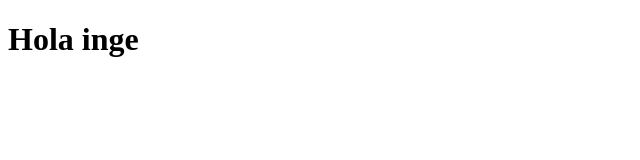
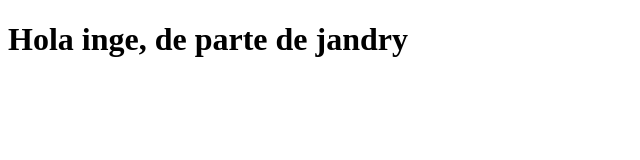
Before and after one commit to stalin9116/terceronocturna, a plain HTML site: page jandry.html in a window 1280 px wide. Shown: the whole page, without its empty margins (0-640 px from the left). Drawn offline with Linux system fonts and the light colour scheme.

Commit message:
Hola inge

```diff
--- a/jandry.html
+++ b/jandry.html
@@ -6,6 +6,6 @@
     <title>Document</title>
 </head>
 <body>
-    <h1>Hola inge</h1>
+    <h1>Hola inge, de parte de jandry</h1>
 </body>
 </html>
```
